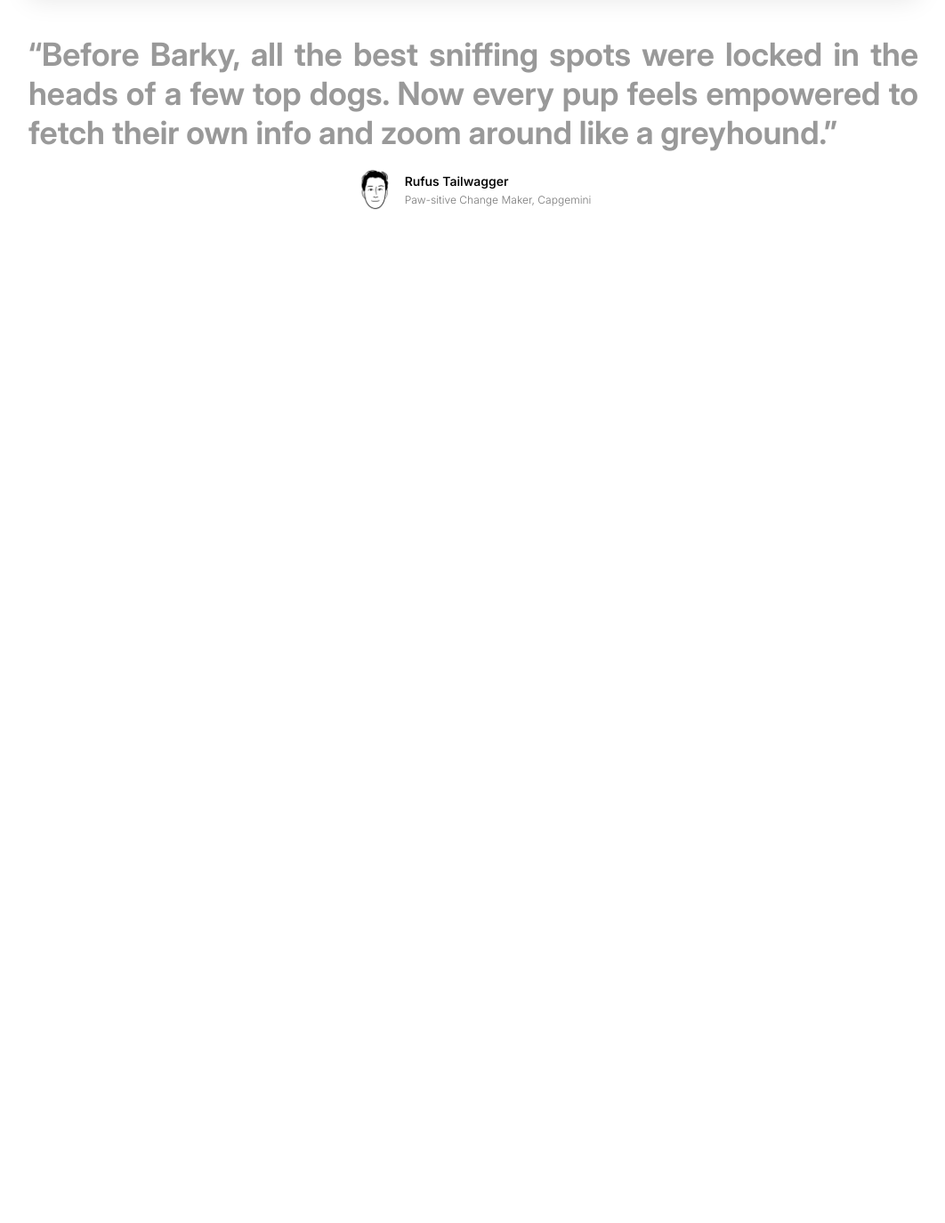
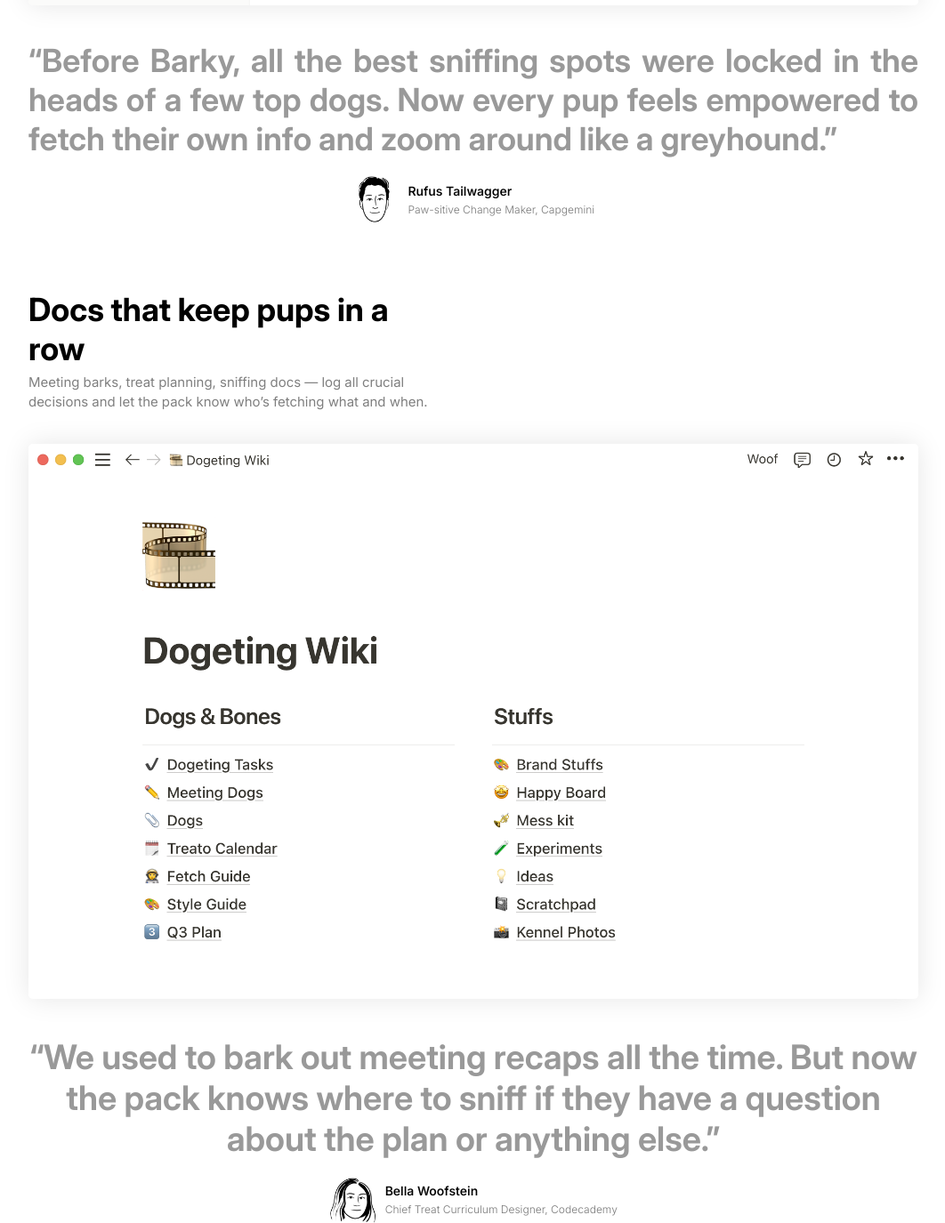
Before and after one commit to Zahra-013/Projekt, a plain HTML site: page index.html in a window 1280 px wide. Shown: the part 2541-3916 px from the top of the page at 89% size, without its empty margins (108-1170 px from the left). Before the commit the page ends 2777 px from the top, so only its background shows below. Drawn offline with Linux system fonts and the light colour scheme.

Commit message:
Add section 3
- Add section 3s content, utilize copy/paste (since the sections are similar in build)
- Classes were used in section 1, reuse them in section 3 to style the elements

```diff
--- a/index.html
+++ b/index.html
@@ -109,6 +109,24 @@
                 </div>
             </div>
         </div>
+
+        <div class="section">
+            <h2 class="sectionHeading">Docs that keep pups in a row</h2>
+            <p class="sectionParagraph">Meeting barks, treat planning, sniffing docs — log all crucial decisions and let the pack know who’s fetching what and when.</p>
+            <img src="material/usp-03.png" class="sectionImage">
+
+            <div class="quote">
+                <p class="quoteText" id="quote3">“We used to bark out meeting recaps all the time. But now the pack knows where to sniff if they have a question about the plan or anything else.”</p>
+
+                <div class="person">
+                    <img src="material/face-03.png" class="personImage">
+                    <div>
+                        <p class="name">Bella Woofstein</p>
+                        <p class="title">Chief Treat Curriculum Designer, Codecademy</p>
+                    </div>
+                </div>
+            </div>
+        </div>
     </main>
 
 </body>
--- a/styles.css
+++ b/styles.css
@@ -163,7 +163,6 @@ main {
 .quote {
     display: flex;
     flex-direction: column;
-    justify-content: center;
     align-items: center;
 }
 
@@ -176,7 +175,7 @@ main {
 }
 
 .person {
-    width: 30%;
+    width: 35%;
     display: flex;
     justify-content: center;
     align-items: center;
@@ -204,3 +203,7 @@ main {
 #quote2 {
     text-align: justify;
 }
+
+#quote3 {
+    font-size: 38px;
+}
```
